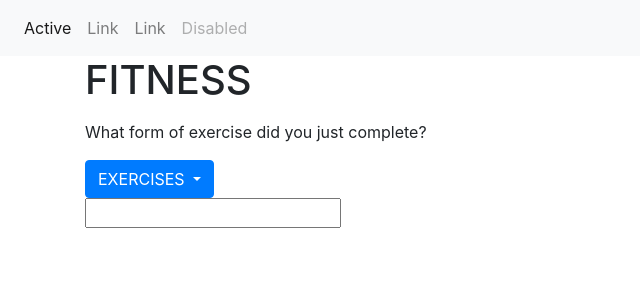
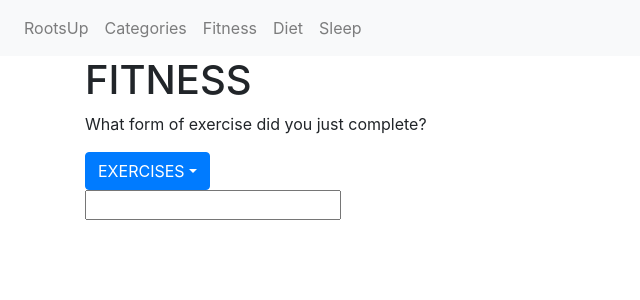
Before and after one commit to katherine81779/rootsup, a Flask app: page /fitness in a window 1280 px wide. Shown: the top 300 px of the page, without its empty margins (0-640 px from the left). Run offline with Flask 2, Linux system fonts and the light colour scheme; some libraries are stand-ins or nearby versions.

Commit message:
fixed navbar links

```diff
--- a/templates/categories.html
+++ b/templates/categories.html
@@ -2,8 +2,6 @@
 <html>
 <head>
 	<title> roots </title>
-  <link rel="stylesheet" href="https://maxcdn.bootstrapcdn.com/bootstrap/3.3.7/css/bootstrap.min.css">
-
     {% include 'header.html' %}
 
 </head>
--- a/templates/fitness.html
+++ b/templates/fitness.html
@@ -10,22 +10,17 @@
 </head>
 
 
-
 <body>
 
 
     <div class = "container">
         <h1> FITNESS </font> </h1>
 
-	<p>
-
         <p> What form of exercise did you just complete? </p>
 
         <form>
         <div class = "dropdown">
-	<button type = "button" class = "btn btn-primary dropdown-toggle" data-toggle = "dropdown">
-	EXERCISES
-	</button>
+        <button type = "button" class = "btn btn-primary dropdown-toggle" data-toggle = "dropdown">EXERCISES</button>
         <div class = "dropdown-menu">
         <div class = "dropdown-header"> Enter MINUTES </div>
         <a class="dropdown-item" href="#">Jogging</a>
--- a/templates/header.html
+++ b/templates/header.html
@@ -10,18 +10,22 @@
 
 <nav class="navbar navbar-expand-sm bg-light navbar-light">
   <ul class="navbar-nav">
-    <li class="nav-item active">
-      <a class="nav-link" href="#">Active</a>
+    <li class="nav-item">
+      <a class="nav-link" href="/">RootsUp</a>
     </li>
     <li class="nav-item">
-      <a class="nav-link" href="#">Link</a>
+      <a class="nav-link" href="/categories">Categories</a>
     </li>
     <li class="nav-item">
-      <a class="nav-link" href="#">Link</a>
+      <a class="nav-link" href="/fitness">Fitness</a>
     </li>
     <li class="nav-item">
-      <a class="nav-link disabled" href="#">Disabled</a>
+      <a class="nav-link" href="/diet">Diet</a>
     </li>
+      <li class="nav-item">
+      <a class="nav-link" href="/sleep">Sleep</a>
+    </li>
+
   </ul>
 </nav>
 
```
Lines whose indentation alone changed are shown as unchanged.
